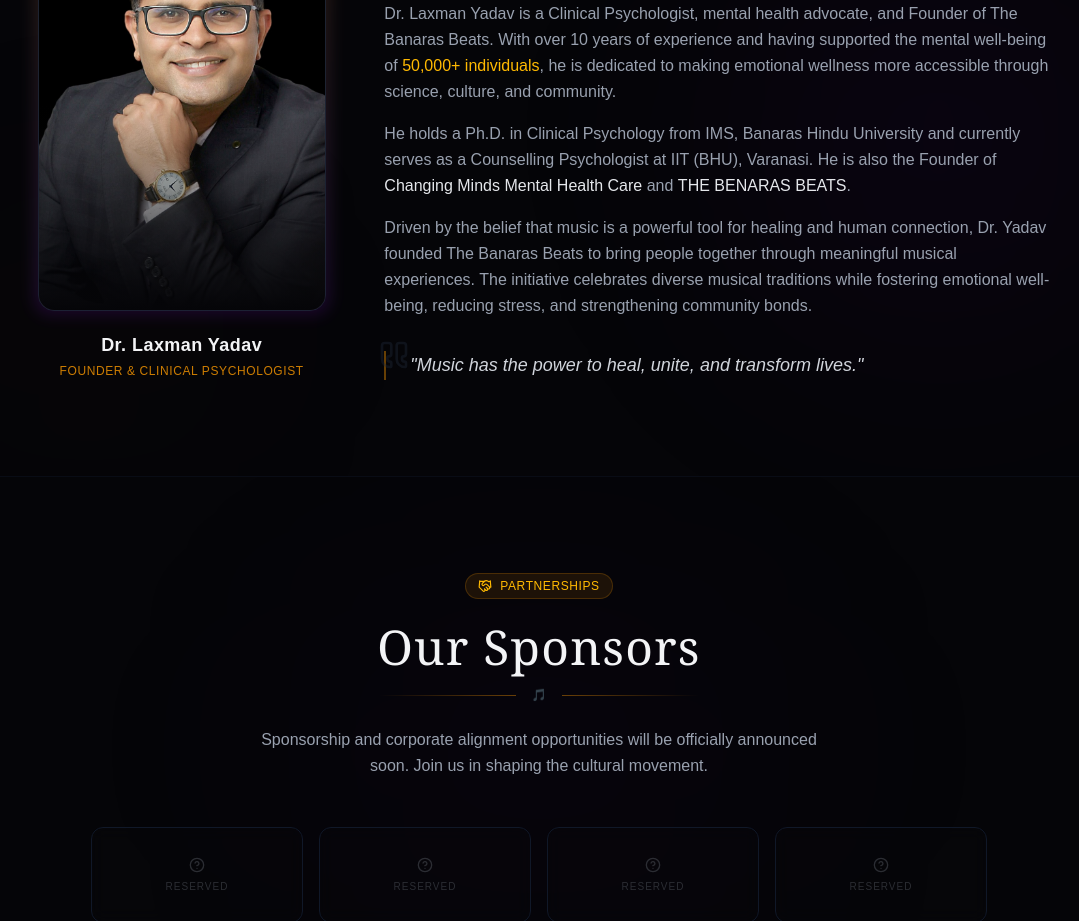
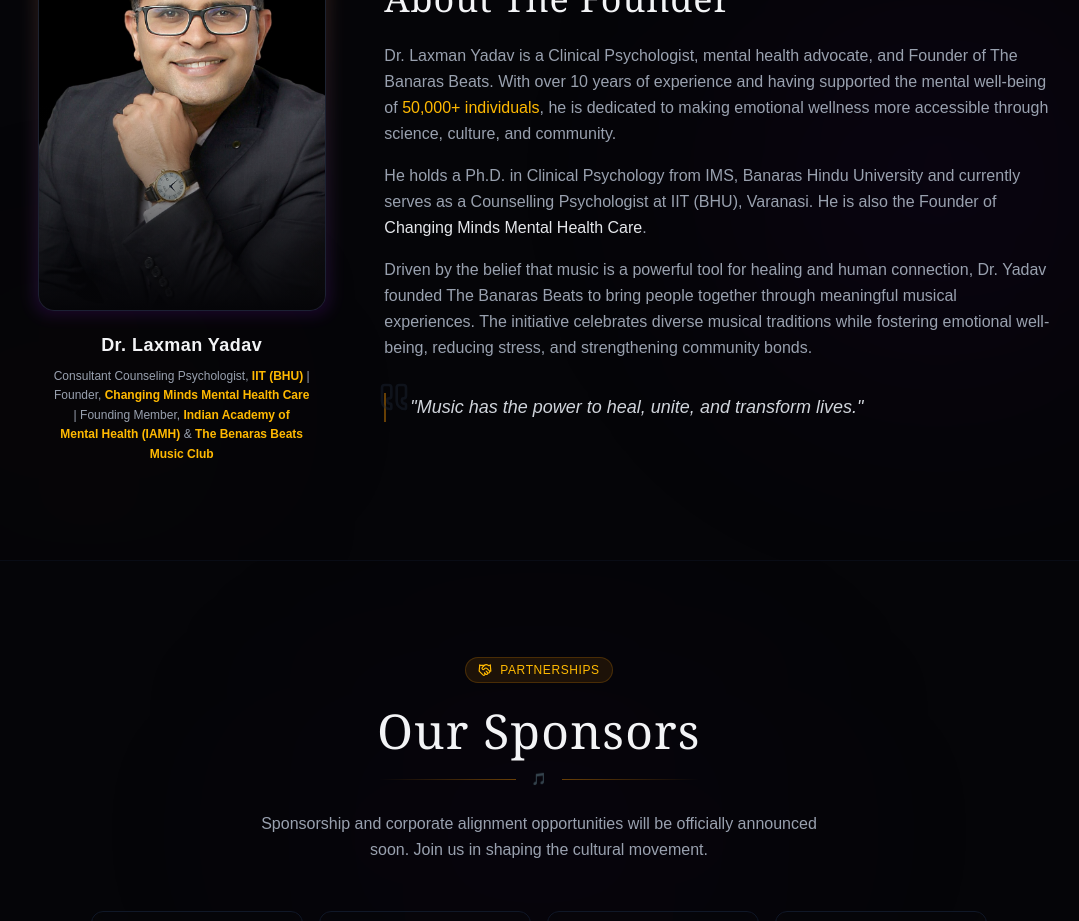
Before and after one commit to sujalk07/THE-BENRAS-BEATS, a Next.js app: page / in a window 1280 px wide. Shown: the part 3780-4701 px from the top of the page, without its empty margins (101-1180 px from the left). Built offline with nearby package versions, Linux system fonts and the light colour scheme; no server answers; the database is empty.

Commit message:
changed the founder page

```diff
--- a/src/components/Founder.tsx
+++ b/src/components/Founder.tsx
@@ -34,8 +34,21 @@
               <h3 className="text-lg font-semibold text-gray-100 tracking-wide">
                 Dr. Laxman Yadav
               </h3>
-              <p className="text-xs text-amber-500/80 tracking-wider uppercase mt-1">
-                Founder & Clinical Psychologist
+              <p className="mt-2 text-xs leading-relaxed text-gray-400 max-w-[16rem] mx-auto">
+                Consultant Counseling Psychologist,{" "}
+                <span className="font-semibold text-amber-400">IIT (BHU)</span>{" "}
+                | Founder,{" "}
+                <span className="font-semibold text-amber-400">
+                  Changing Minds Mental Health Care
+                </span>{" "}
+                | Founding Member,{" "}
+                <span className="font-semibold text-amber-400">
+                  Indian Academy of Mental Health (IAMH)
+                </span>{" "}
+                &{" "}
+                <span className="font-semibold text-amber-400">
+                  The Benaras Beats Music Club
+                </span>
               </p>
             </div>
           </div>
@@ -69,11 +82,7 @@
                 Hindu University and currently serves as a Counselling
                 Psychologist at IIT (BHU), Varanasi. He is also the Founder of{" "}
                 <span className="text-gray-200 font-medium">
-                  Changing Minds Mental Health Care{" "}
-                </span>
-                and{" "}
-                <span className="text-gray-200 font-medium">
-                  THE BENARAS BEATS
+                  Changing Minds Mental Health Care
                 </span>
                 .
               </p>
```
